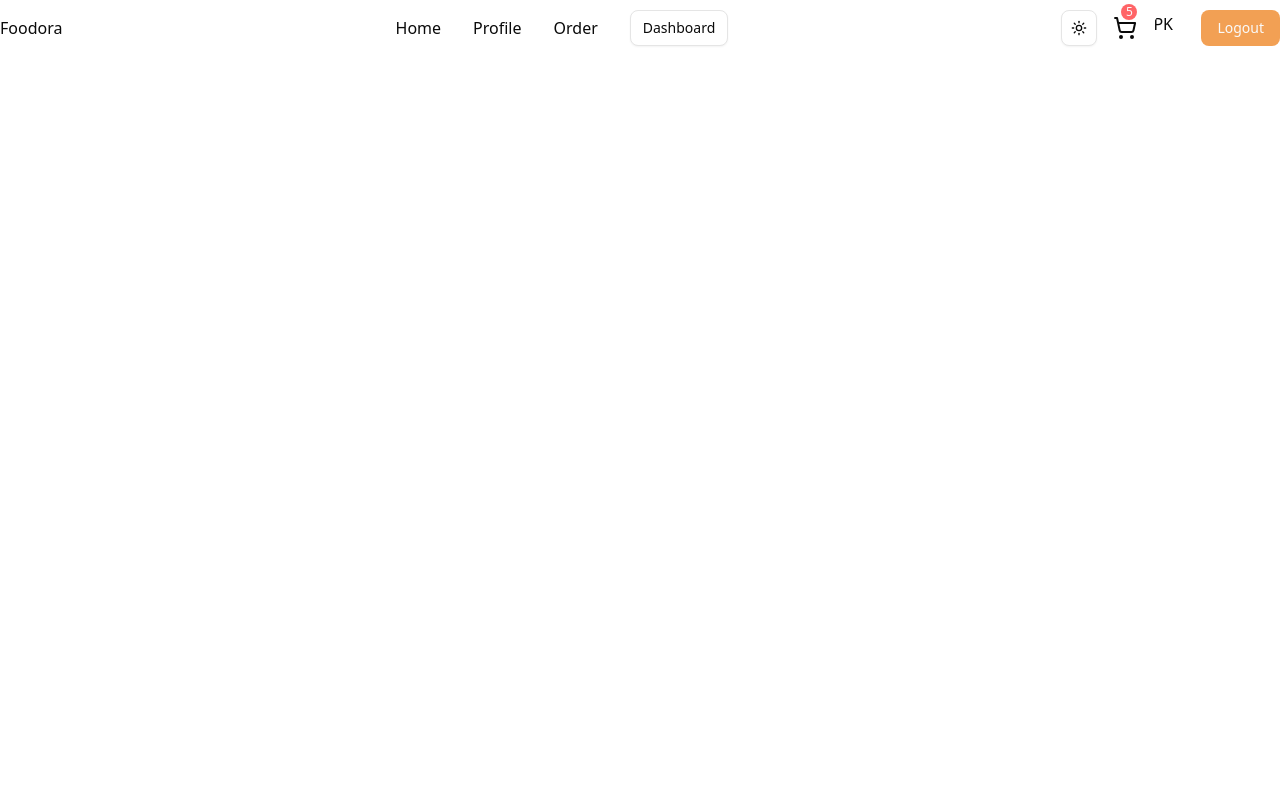
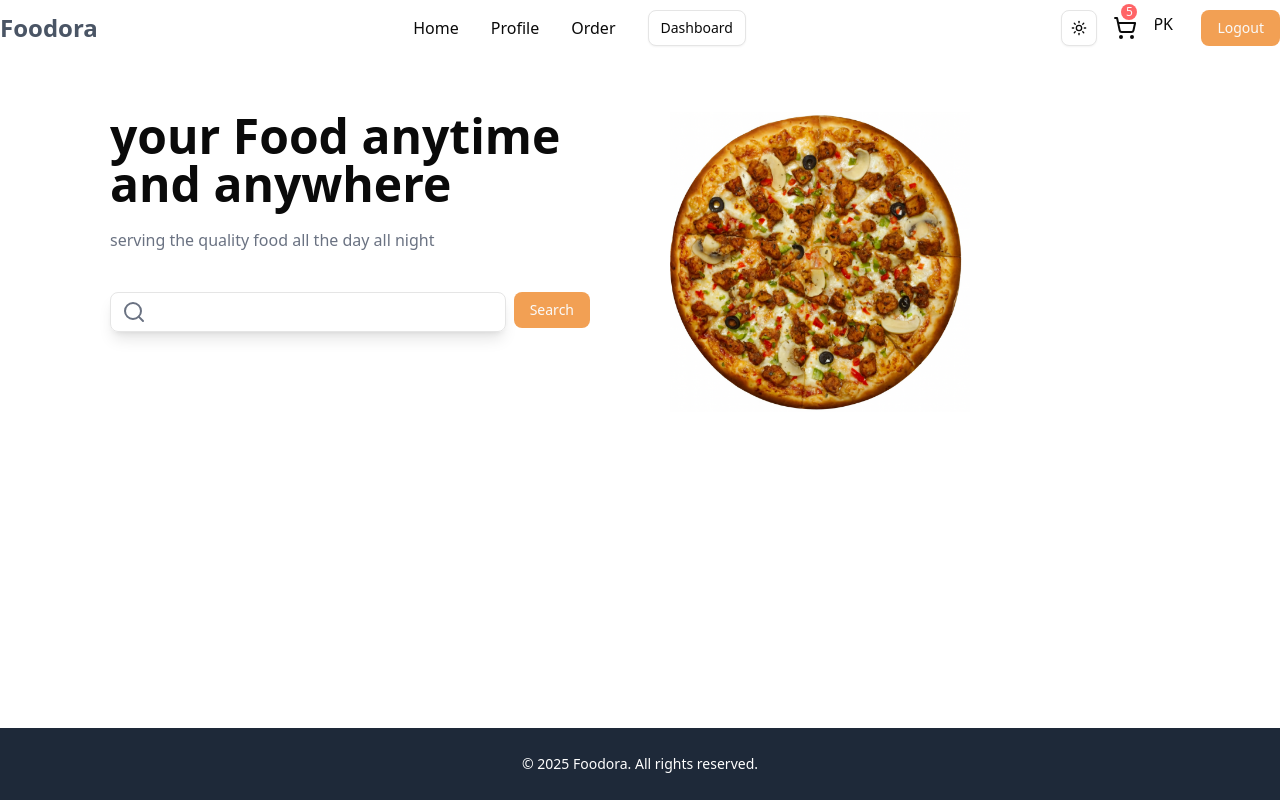
Before and after one commit to pratyushvox/foodora, a React app in the folder Frontend/: page / in a window 1280 px wide. Built offline with nearby package versions, Linux system fonts and the light colour scheme; the HTML template or start-up script is replaced by a standard one.

Commit message:
added layout in landing page

```diff
--- /dev/null
+++ b/Frontend/src/Layout/MainLayout.tsx
@@ -0,0 +1,29 @@
+import Footer from "@/components/Footer"
+import Navbar from "@/components/Navbar"
+import { Outlet } from "react-router-dom"
+
+const Mainlayout = ()=>{
+    return (
+        <div className="flex flex-col min-h-screen m-2 md:m-0">
+            {/*Navbar */}
+           <header>
+            <Navbar/>
+
+            </header>
+            <div className="flex-1">
+                <Outlet/>
+
+            </div>
+
+            {/*Footer */}
+            <footer>
+               <Footer/>
+            </footer>
+
+
+
+        </div>
+
+    )
+}
+export  default Mainlayout
--- a/Frontend/src/Mainlayout.tsx
+++ /dev/null
@@ -1,8 +0,0 @@
-const Mainlayoput = ()=>{
-    return(
-        <h1>Hello world</h1>
-
-    )
-
-}
-export default Mainlayoput
--- /dev/null
+++ b/Frontend/src/components/Footer.tsx
@@ -0,0 +1,11 @@
+const Footer = () => {
+  return (
+    <footer className="bg-gray-800 text-white w-full h-18 flex items-center justify-center">
+      <p className="text-sm">
+        &copy; 2025 Foodora. All rights reserved.
+      </p>
+    </footer>
+  );
+};
+
+export default Footer;
--- /dev/null
+++ b/Frontend/src/components/Herosection.tsx
@@ -0,0 +1,41 @@
+import { Search } from "lucide-react"
+import { Input } from "./ui/input"
+import { useState } from "react"
+import { Button } from "./ui/button"
+import Heroimage from "../assets/Herosection.png"
+
+const HeroSection = ()=>{
+    const [searchText,setSearchText]= useState<string>("")
+  return(
+    <div className="flex flex-col md:flex-row max-w-7xl mx-auto md:p-10 rounded-lg justify-center m-4 gap-20">
+        <div className="flex flex-col gap-10 md:w-[40%]">
+            <div className="flex flex-col gap-5">
+                <h1 className="font-bold md:font-extrabold md:text-5xl text-4xl ">your Food anytime and anywhere</h1>
+                <p className="text-gray-500">serving the quality food all the day all night</p>
+
+            </div>
+            <div className="relative flex gap-2">
+
+                    <Input
+                type = "text"
+                value = {searchText}
+                onChange={(e)=>setSearchText(e.target.value)}
+                className="pl-10  h-10 shadow-lg"
+                />
+                <Search className="text-gray-500 absolute inset-y-2 left-3"/>
+                <Button className="bg-button hover:bg-button-hover">Search</Button>
+
+
+            </div>
+
+        </div>
+        <div>
+            <img src={Heroimage}
+             alt="pizza" className="object-cover w-full max-h-[500px] max-w-[60%]"/>
+        </div>
+
+
+    </div>
+  )
+}
+export default HeroSection
--- a/Frontend/src/components/Navbar.tsx
+++ b/Frontend/src/components/Navbar.tsx
@@ -50,7 +50,7 @@ const Navbar = () => {
     <div className="max-w-7xl mx-auto">
       <div className="flex items-center justify-between h-14 ">
         <Link to="/">
-          <h1>Foodora </h1>
+          <h1 className="text-2xl font-bold text-gray-600">Foodora </h1>
         </Link>
 
         {/* DESKTOP MENU (hidden on mobile) */}
--- /dev/null
+++ b/Frontend/src/components/Profile.tsx
@@ -0,0 +1,10 @@
+const Profile = ()=>{
+    return(
+        <form className="max-w-7xl  mx-auto my-5 ">
+            Profile
+
+        </form>
+    )
+}
+
+export default Profile
```
Also changed, not shown: Frontend/src/App.tsx (+16 -7 lines), Frontend/src/assets/HeroSection.png (added).
